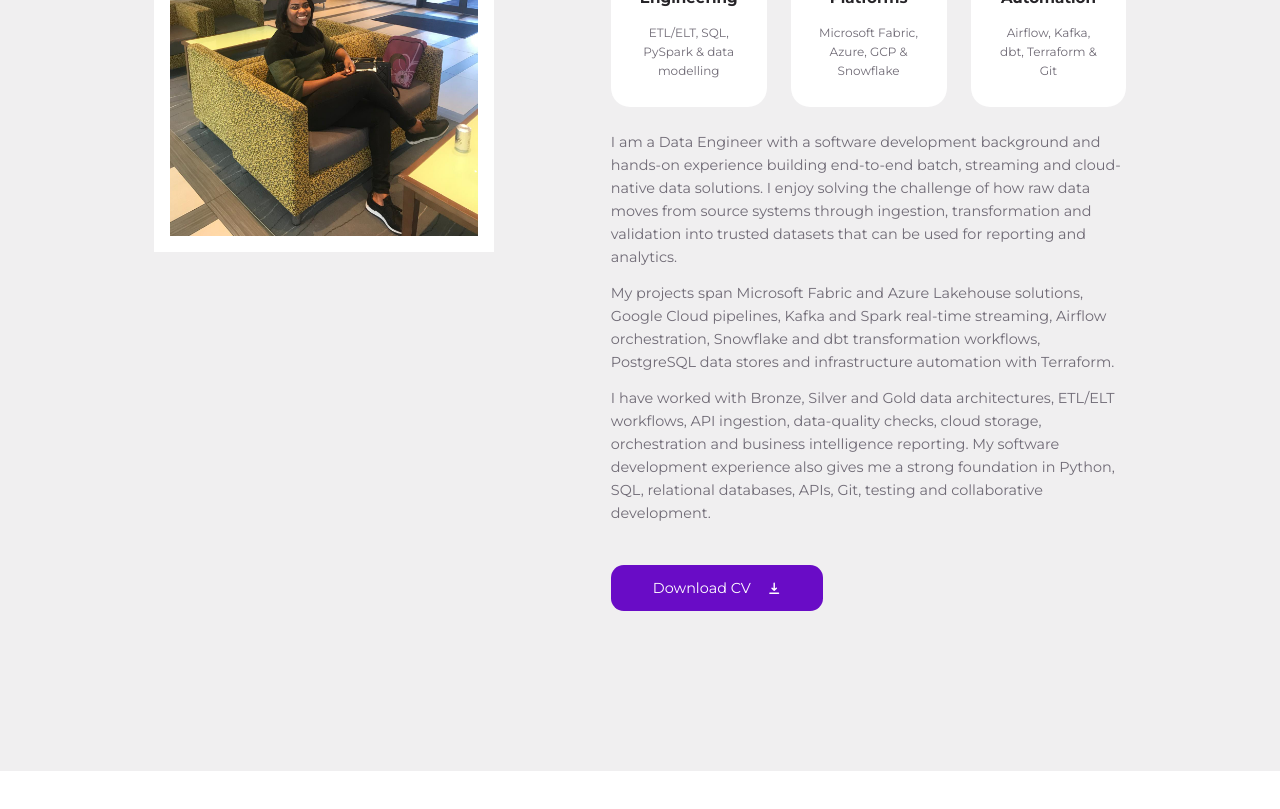
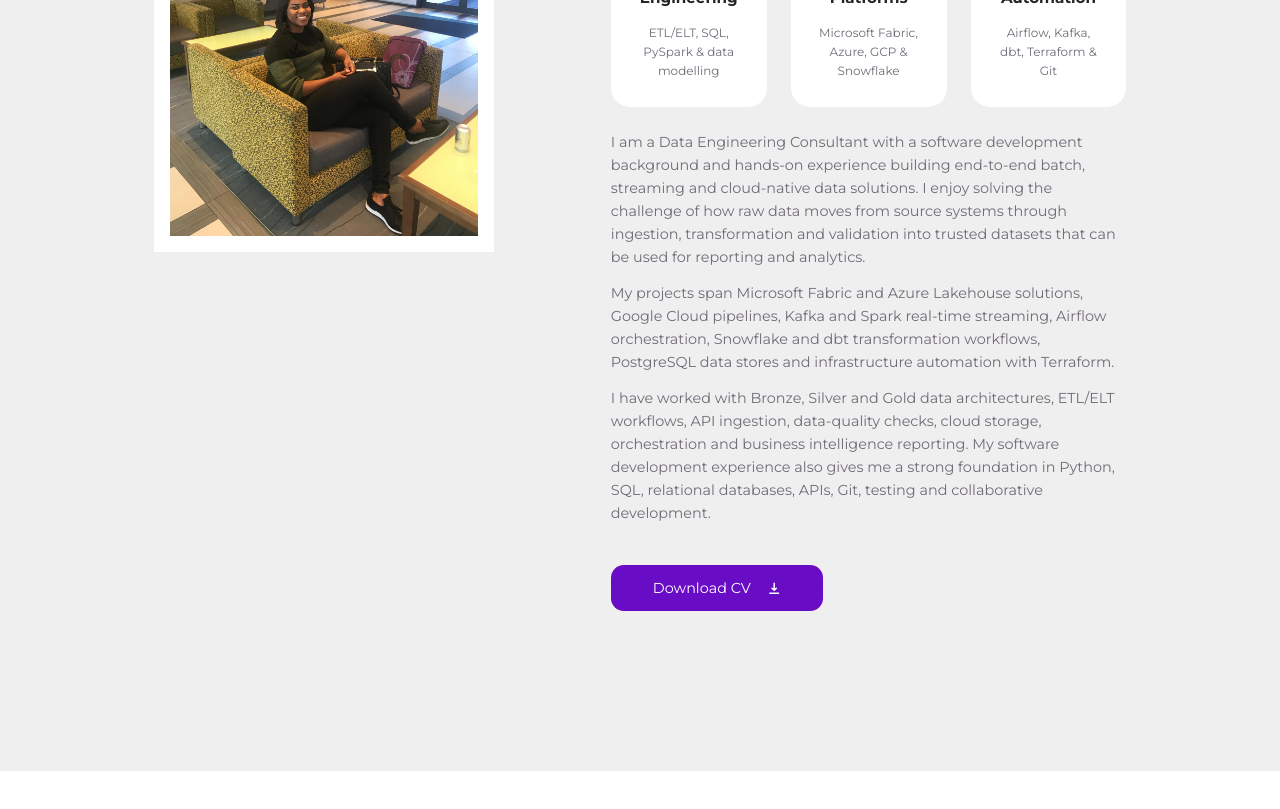
Before and after one commit to iyeme-dev/iyeme-portfolio, a React (Create React App) app: page / in a window 1280 px wide. Shown: the part 1220-2029 px from the top of the page. Built offline with nearby package versions, Linux system fonts and the light colour scheme.

Commit message:
Align About section with consultant title

```diff
--- a/src/sections/about/About.jsx
+++ b/src/sections/about/About.jsx
@@ -29,9 +29,9 @@ const About = () => {
           </div>
 
           <p>
-            I am a Data Engineer with a software development background and hands-on
-            experience building end-to-end batch, streaming and cloud-native data
-            solutions. I enjoy solving the challenge of how raw data moves from source
+            I am a Data Engineering Consultant with a software development background
+            and hands-on experience building end-to-end batch, streaming and cloud-native
+            data solutions. I enjoy solving the challenge of how raw data moves from source
             systems through ingestion, transformation and validation into trusted
             datasets that can be used for reporting and analytics.
           </p>
```
